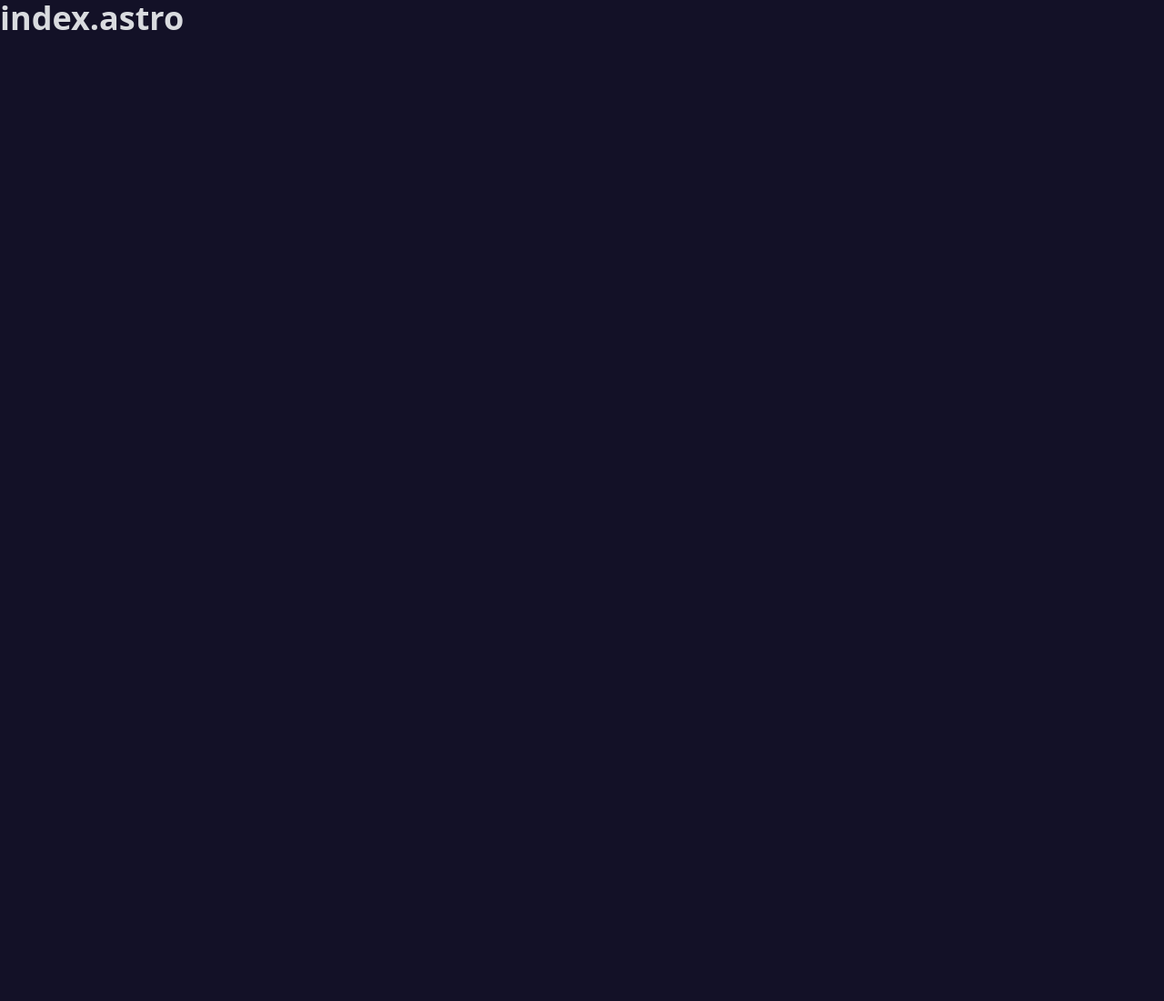
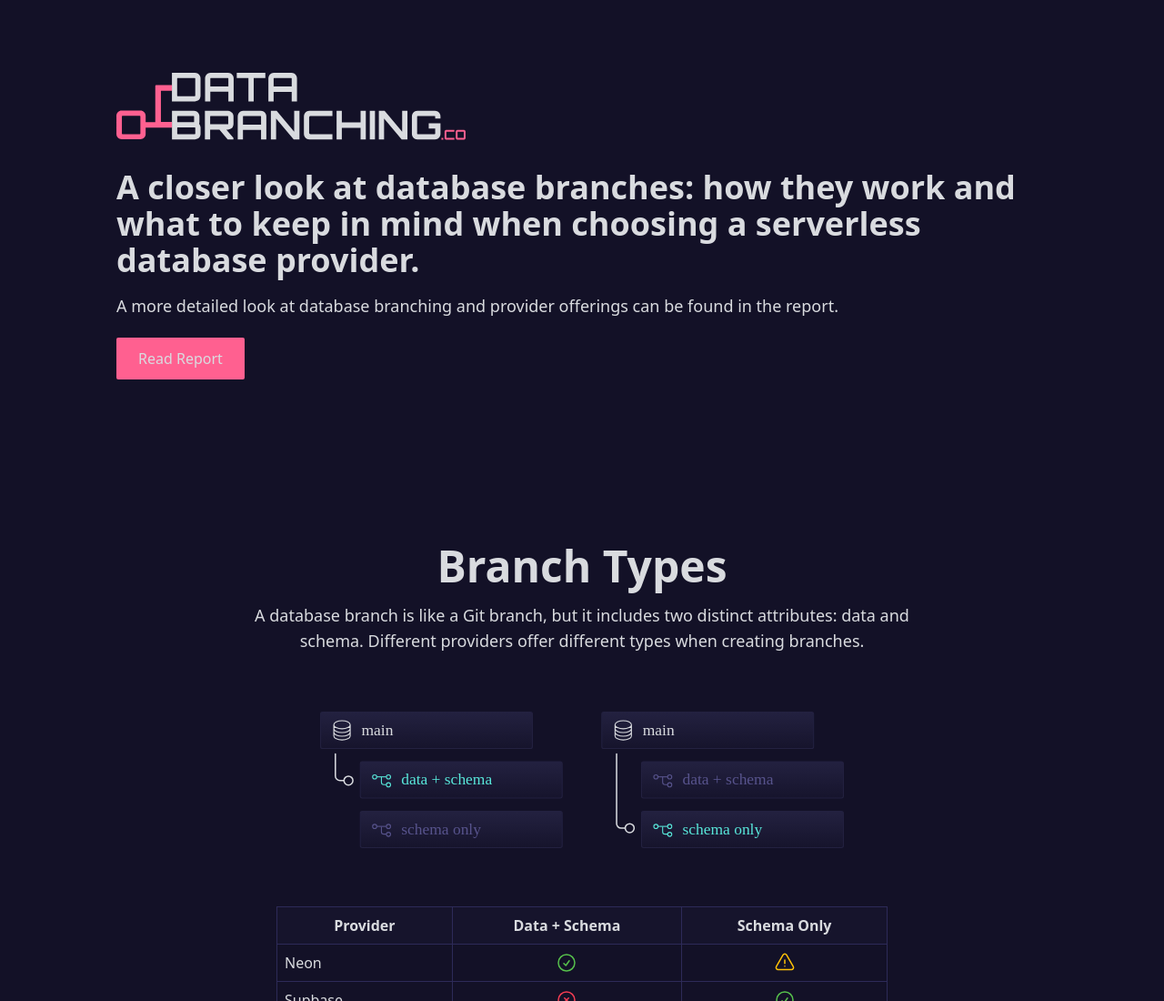
Before and after one commit to databranching/databranching, an Astro site: page / in a window 1280 px wide. Shown: the top 1100 px of the page at 91% size. Before the commit the page ends 800 px from the top, so only its background shows below. Built offline with nearby package versions, Linux system fonts and the light colour scheme; Astro itself is replaced by a stand-in of ours.

Commit message:
feat: add styles and first section

```diff
--- a/package.json
+++ b/package.json
@@ -16,6 +16,7 @@
   "dependencies": {
     "@astrojs/mdx": "^3.1.9",
     "@astrojs/tailwind": "^5.1.2",
+    "@fontsource/orbitron": "^5.1.0",
     "astro": "^4.16.14",
     "tailwindcss": "^3.4.15"
   },
--- /dev/null
+++ b/src/components/logo.astro
@@ -0,0 +1,111 @@
+---
+const { className } = Astro.props;
+
+interface Props {
+  className?: string;
+}
+---
+
+<svg version='1.1' x='0px' y='0px' viewBox='0 0 329.35 63.05' class={`${className}`}>
+  <g>
+    <path
+      class='fill-brand-salmon'
+      d='M52.46,16.88v-5.31H37.69c-0.57,0-1.03,0.46-1.03,1.03v33.83h-9.08v-5.97c0-2.7-2.19-4.89-4.89-4.89
+   H4.89c-2.7,0-4.89,2.19-4.89,4.89V57.7c0,2.7,2.19,4.89,4.89,4.89h17.79c2.7,0,4.89-2.19,4.89-4.89v-5.97l24.89,0v-5.31H41.97
+   l0-29.54H52.46z M22.6,57.35c0,0.3-0.24,0.54-0.54,0.54H5.7c-0.3,0-0.54-0.24-0.54-0.54V41c0-0.3,0.24-0.54,0.54-0.54h16.35
+   c0.3,0,0.54,0.24,0.54,0.54V57.35z'
+    ></path>
+  </g>
+  <g>
+    <path
+      class='fill-brand-text'
+      d='M52.37,26.97V0H74.1c0.95,0,1.82,0.24,2.62,0.71c0.8,0.48,1.44,1.11,1.91,1.89s0.71,1.65,0.71,2.6
+   v16.56c0,0.95-0.24,1.82-0.71,2.6s-1.11,1.42-1.91,1.89c-0.8,0.47-1.67,0.71-2.62,0.71H52.37z M57.73,21.99h16.15
+   c0.12,0,0.24-0.04,0.34-0.13c0.1-0.09,0.15-0.19,0.15-0.32V5.43c0-0.12-0.05-0.23-0.15-0.32c-0.1-0.09-0.21-0.13-0.34-0.13H57.73
+   c-0.12,0-0.23,0.04-0.32,0.13c-0.09,0.09-0.13,0.19-0.13,0.32v16.11c0,0.13,0.04,0.23,0.13,0.32
+   C57.49,21.95,57.6,21.99,57.73,21.99z'
+    ></path>
+    <path
+      class='fill-brand-text'
+      d='M83.61,5.21c0-0.95,0.24-1.82,0.71-2.6c0.47-0.79,1.1-1.42,1.89-1.89C87,0.24,87.87,0,88.82,0h16.52
+   c0.95,0,1.82,0.24,2.62,0.71c0.8,0.48,1.44,1.11,1.91,1.89s0.71,1.65,0.71,2.6v21.77h-4.98v-9.07H88.56v9.07h-4.94V5.21z
+    M105.6,12.96V5.43c0-0.12-0.05-0.23-0.15-0.32c-0.1-0.09-0.21-0.13-0.34-0.13H89.01c-0.13,0-0.23,0.04-0.32,0.13
+   c-0.09,0.09-0.13,0.19-0.13,0.32v7.53H105.6z'
+    ></path>
+    <path class='fill-brand-text' d='M124.52,26.97V4.98h-11.01V0h26.97v4.98H129.5v21.99H124.52z'></path>
+    <path
+      class='fill-brand-text'
+      d='M143.36,5.21c0-0.95,0.24-1.82,0.71-2.6c0.47-0.79,1.1-1.42,1.89-1.89c0.79-0.47,1.65-0.71,2.6-0.71
+   h16.52c0.95,0,1.82,0.24,2.62,0.71c0.8,0.48,1.44,1.11,1.91,1.89c0.47,0.79,0.71,1.65,0.71,2.6v21.77h-4.98v-9.07h-17.05v9.07
+   h-4.94V5.21z M165.35,12.96V5.43c0-0.12-0.05-0.23-0.15-0.32c-0.1-0.09-0.21-0.13-0.34-0.13h-16.11c-0.13,0-0.23,0.04-0.32,0.13
+   c-0.09,0.09-0.13,0.19-0.13,0.32v7.53H165.35z'
+    ></path>
+    <path
+      class='fill-brand-text'
+      d='M52.41,35.83h20.68c0.95,0,1.82,0.24,2.6,0.71s1.42,1.11,1.89,1.89c0.47,0.79,0.71,1.66,0.71,2.6
+   v5.28c0,0.33-0.03,0.64-0.07,0.94c-0.05,0.3-0.14,0.59-0.26,0.86c0.42,0.57,0.77,1.17,1.03,1.8c0.26,0.62,0.39,1.25,0.39,1.87v5.81
+   c0,0.95-0.24,1.82-0.71,2.6c-0.47,0.79-1.11,1.42-1.91,1.89c-0.8,0.47-1.67,0.71-2.62,0.71H52.41V35.83z M57.8,46.58h15.06
+   c0.12,0,0.23-0.04,0.3-0.13c0.07-0.09,0.11-0.19,0.11-0.32v-4.87c0-0.12-0.04-0.23-0.11-0.32c-0.07-0.09-0.17-0.13-0.3-0.13H57.8
+   c-0.13,0-0.23,0.04-0.32,0.13c-0.09,0.09-0.13,0.19-0.13,0.32v4.87c0,0.13,0.04,0.23,0.13,0.32C57.57,46.53,57.68,46.58,57.8,46.58
+   z M57.8,57.82h16.11c0.12,0,0.24-0.04,0.34-0.13c0.1-0.09,0.15-0.19,0.15-0.32v-5.36c0-0.12-0.05-0.23-0.15-0.32
+   c-0.1-0.09-0.21-0.13-0.34-0.13H57.8c-0.13,0-0.23,0.04-0.32,0.13c-0.09,0.09-0.13,0.19-0.13,0.32v5.36c0,0.12,0.04,0.23,0.13,0.32
+   C57.57,57.77,57.68,57.82,57.8,57.82z'
+    ></path>
+    <path
+      class='fill-brand-text'
+      d='M83.46,62.8V35.86h21.73c0.95,0,1.82,0.24,2.62,0.71c0.8,0.47,1.44,1.11,1.91,1.89
+   c0.47,0.79,0.71,1.65,0.71,2.6v7.27c0,0.95-0.24,1.82-0.71,2.62c-0.47,0.8-1.11,1.43-1.91,1.89c-0.8,0.46-1.67,0.69-2.62,0.69
+   l-16.78,0.04v9.22H83.46z M88.86,48.56h16.11c0.12,0,0.24-0.04,0.34-0.11c0.1-0.08,0.15-0.17,0.15-0.3v-6.89
+   c0-0.12-0.05-0.23-0.15-0.32c-0.1-0.09-0.21-0.13-0.34-0.13H88.86c-0.13,0-0.23,0.04-0.32,0.13c-0.09,0.09-0.13,0.19-0.13,0.32
+   v6.89c0,0.12,0.04,0.22,0.13,0.3S88.73,48.56,88.86,48.56z M104.96,62.8l-8.13-9.7h6.48l7.04,8.32v1.39H104.96z'
+    ></path>
+    <path
+      class='fill-brand-text'
+      d='M114.44,41.03c0-0.95,0.24-1.82,0.71-2.6c0.47-0.79,1.1-1.42,1.89-1.89s1.65-0.71,2.6-0.71h16.52
+   c0.95,0,1.82,0.24,2.62,0.71c0.8,0.47,1.44,1.11,1.91,1.89c0.47,0.79,0.71,1.66,0.71,2.6V62.8h-4.98v-9.07h-17.05v9.07h-4.94V41.03
+   z M136.43,48.79v-7.53c0-0.12-0.05-0.23-0.15-0.32c-0.1-0.09-0.21-0.13-0.34-0.13h-16.11c-0.13,0-0.23,0.04-0.32,0.13
+   c-0.09,0.09-0.13,0.19-0.13,0.32v7.53H136.43z'
+    ></path>
+    <path class='fill-brand-text' d='M145.69,62.8V35.83h5.43l16.56,19.71V35.83h4.98V62.8h-5.43l-16.6-19.74V62.8H145.69z'
+    ></path>
+    <path
+      class='fill-brand-text'
+      d='M182.06,62.8c-0.95,0-1.82-0.24-2.6-0.71c-0.79-0.47-1.42-1.1-1.89-1.89
+   c-0.47-0.79-0.71-1.65-0.71-2.6V41.03c0-0.95,0.24-1.82,0.71-2.6c0.47-0.79,1.11-1.42,1.89-1.89c0.79-0.47,1.65-0.71,2.6-0.71
+   h21.69v4.98h-20.64c-0.4,0-0.72,0.11-0.96,0.34c-0.24,0.23-0.36,0.55-0.36,0.97V56.5c0,0.4,0.12,0.72,0.36,0.96
+   c0.24,0.24,0.55,0.36,0.96,0.36h20.64v4.98H182.06z'
+    ></path>
+    <path class='fill-brand-text' d='M207.68,62.8V35.83h4.95V46.8h17.68V35.83h4.94V62.8h-4.94V51.82h-17.68V62.8H207.68z'
+    ></path>
+    <path class='fill-brand-text' d='M239,62.8V35.83h4.91V62.8H239z'></path>
+    <path class='fill-brand-text' d='M247.54,62.8V35.83h5.43l16.56,19.71V35.83h4.98V62.8h-5.43l-16.6-19.74V62.8H247.54z'
+    ></path>
+    <path
+      class='fill-brand-text'
+      d='M283.92,62.8c-0.95,0-1.82-0.24-2.6-0.71c-0.79-0.47-1.42-1.1-1.89-1.89
+   c-0.47-0.79-0.71-1.65-0.71-2.6V41.03c0-0.95,0.24-1.82,0.71-2.6c0.47-0.79,1.11-1.42,1.89-1.89c0.79-0.47,1.65-0.71,2.6-0.71
+   h16.52c0.95,0,1.82,0.24,2.62,0.71c0.8,0.47,1.44,1.11,1.91,1.89c0.47,0.79,0.71,1.66,0.71,2.6v2.1h-4.98v-1.87
+   c0-0.12-0.05-0.23-0.15-0.32c-0.1-0.09-0.21-0.13-0.34-0.13h-16.11c-0.13,0-0.23,0.04-0.32,0.13c-0.09,0.09-0.13,0.19-0.13,0.32
+   v16.11c0,0.12,0.04,0.23,0.13,0.32c0.09,0.09,0.19,0.13,0.32,0.13h16.11c0.12,0,0.24-0.04,0.34-0.13c0.1-0.09,0.15-0.19,0.15-0.32
+   V52.5h-6.11v-4.98h11.09v10.08c0,0.95-0.24,1.82-0.71,2.6c-0.47,0.79-1.11,1.42-1.91,1.89c-0.8,0.47-1.67,0.71-2.62,0.71H283.92z'
+    ></path>
+  </g>
+  <g>
+    <path class='fill-brand-salmon' d='M306.6,63.05v-1.68h1.69v1.68H306.6z'></path>
+    <path
+      class='fill-brand-salmon'
+      d='M311.33,63.05c-0.33,0-0.62-0.08-0.89-0.24s-0.49-0.38-0.65-0.65s-0.24-0.57-0.24-0.89v-5.68
+   c0-0.33,0.08-0.62,0.24-0.89c0.16-0.27,0.38-0.49,0.65-0.65s0.57-0.24,0.89-0.24h7.45v1.71h-7.09c-0.14,0-0.25,0.04-0.33,0.12
+   s-0.12,0.19-0.12,0.33v4.94c0,0.14,0.04,0.25,0.12,0.33c0.08,0.08,0.19,0.12,0.33,0.12h7.09v1.71H311.33z'
+    ></path>
+    <path
+      class='fill-brand-salmon'
+      d='M321.88,63.05c-0.33,0-0.62-0.08-0.89-0.24c-0.27-0.16-0.49-0.38-0.65-0.65
+   c-0.16-0.27-0.25-0.57-0.25-0.89v-5.68c0-0.33,0.08-0.62,0.25-0.89c0.16-0.27,0.38-0.49,0.65-0.65c0.27-0.16,0.57-0.24,0.89-0.24
+   h5.68c0.33,0,0.62,0.08,0.89,0.24c0.27,0.16,0.49,0.38,0.65,0.65c0.16,0.27,0.24,0.57,0.24,0.89v5.68c0,0.33-0.08,0.62-0.24,0.89
+   c-0.16,0.27-0.38,0.49-0.65,0.65c-0.27,0.16-0.57,0.24-0.89,0.24H321.88z M321.94,61.34h5.53c0.04,0,0.08-0.01,0.12-0.04
+   s0.05-0.07,0.05-0.11v-5.53c0-0.04-0.02-0.08-0.05-0.11c-0.03-0.03-0.07-0.04-0.12-0.04h-5.53c-0.04,0-0.08,0.02-0.11,0.04
+   c-0.03,0.03-0.04,0.07-0.04,0.11v5.53c0,0.04,0.01,0.08,0.04,0.11C321.86,61.32,321.9,61.34,321.94,61.34z'
+    ></path>
+  </g>
+</svg>
--- a/src/components/table-of-contents.astro
+++ b/src/components/table-of-contents.astro
@@ -2,7 +2,7 @@
 const { headings } = Astro.props;
 ---
 
-<ul>
+<ul class='list-none m-0 p-0'>
   {
     headings.map((heading) => {
       const { depth, slug, text } = heading;
--- /dev/null
+++ b/src/components/table.astro
@@ -0,0 +1,51 @@
+---
+import Check from '../icons/check.astro';
+import Cross from '../icons/cross.astro';
+import Warning from '../icons/warning.astro';
+
+const { tableHeaders, tableRows } = Astro.props;
+
+type IconName = 'check' | 'cross' | 'warning';
+
+interface Props {
+  tableHeaders: string[];
+  tableRows: (string | IconName)[][];
+}
+
+const getIconComponent = (item) => {
+  const icons = {
+    check: Check,
+    cross: Cross,
+    warning: Warning,
+  };
+  return icons[item] || null;
+};
+---
+
+<table class='table-auto border-collapse border border-brand-border w-full'>
+  <thead>
+    <tr>
+      {
+        tableHeaders.map((header) => {
+          return <th class='font-semibold  border border-brand-border bg-brand-surface p-2'>{header}</th>;
+        })
+      }
+    </tr>
+  </thead>
+  <tbody>
+    {
+      tableRows.map((row) => {
+        return (
+          <tr>
+            {row.map((item) => {
+              const Icon = getIconComponent(item);
+              return (
+                <td class='border border-brand-border p-2'>{Icon ? <Icon className='mx-auto size-6' /> : item}</td>
+              );
+            })}
+          </tr>
+        );
+      })
+    }
+  </tbody>
+</table>
--- /dev/null
+++ b/src/icons/check.astro
@@ -0,0 +1,21 @@
+---
+const { className = 'size-6' } = Astro.props;
+
+interface Props {
+  className?: string;
+}
+---
+
+<svg
+  xmlns='http://www.w3.org/2000/svg'
+  fill='none'
+  viewBox='0 0 24 24'
+  stroke-width='1.5'
+  stroke='currentColor'
+  class={`stroke-brand-green ${className}`}
+>
+  <path
+    stroke-linecap='round'
+    stroke-linejoin='round'
+    d='M9 12.75 11.25 15 15 9.75M21 12a9 9 0 1 1-18 0 9 9 0 0 1 18 0Z'></path>
+</svg>
--- /dev/null
+++ b/src/icons/cross.astro
@@ -0,0 +1,21 @@
+---
+const { className = 'size-6' } = Astro.props;
+
+interface Props {
+  className?: string;
+}
+---
+
+<svg
+  xmlns='http://www.w3.org/2000/svg'
+  fill='none'
+  viewBox='0 0 24 24'
+  stroke-width='1.5'
+  stroke='currentColor'
+  class={`stroke-brand-red ${className}`}
+>
+  <path
+    stroke-linecap='round'
+    stroke-linejoin='round'
+    d='m9.75 9.75 4.5 4.5m0-4.5-4.5 4.5M21 12a9 9 0 1 1-18 0 9 9 0 0 1 18 0Z'></path>
+</svg>
--- /dev/null
+++ b/src/icons/github.astro
@@ -0,0 +1,15 @@
+---
+const { className = 'size-6' } = Astro.props;
+
+interface Props {
+  className?: string;
+}
+---
+
+<svg xmlns='http://www.w3.org/2000/svg' fill='currentColor' viewBox='0 0 24 24 ' class={className}>
+  <path
+    stroke-linecap='round'
+    stroke-linejoin='round'
+    d='M11.88,0.6C5.5,0.6,0.3,5.8,0.3,12.18c0,5.44,3.78,10.05,8.86,11.23c0-0.12-0.12-0.35-0.12-0.59V20.8c-0.47,0-1.3,0-1.42,0c-0.83,0-1.54-0.35-1.89-0.95c-0.35-0.71-0.47-1.77-1.42-2.48C4.08,17.14,4.2,16.9,4.55,16.9c0.59,0.12,1.06,0.59,1.54,1.18c0.47,0.59,0.71,0.71,1.54,0.71c0.47,0,1.06,0,1.65-0.12c0.35-0.83,0.83-1.54,1.54-1.89c-3.9-0.35-5.67-2.36-5.67-4.96c0-1.18,0.47-2.25,1.3-3.19c-0.35-0.59-0.71-2.48,0-3.19c1.77,0,2.84,1.18,3.07,1.42c0.83-0.35,1.77-0.47,2.84-0.47s2.01,0.12,2.84,0.47c0.24-0.35,1.3-1.42,3.07-1.42c0.71,0.71,0.35,2.6,0.12,3.55c0.83,0.95,1.3,2.01,1.3,3.07c0,2.6-1.89,4.49-5.67,4.96c1.06,0.59,1.89,2.13,1.89,3.31v2.6c0,0.12,0,0.12,0,0.24c4.49-1.54,7.8-5.91,7.8-10.99C23.46,5.8,18.26,0.6,11.88,0.6z'
+  ></path>
+</svg>
--- /dev/null
+++ b/src/icons/warning.astro
@@ -0,0 +1,22 @@
+---
+const { className = 'size-6' } = Astro.props;
+
+interface Props {
+  className?: string;
+}
+---
+
+<svg
+  xmlns='http://www.w3.org/2000/svg'
+  fill='none'
+  viewBox='0 0 24 24'
+  stroke-width='1.5'
+  stroke='currentColor'
+  class={`stroke-brand-yellow ${className}`}
+>
+  <path
+    stroke-linecap='round'
+    stroke-linejoin='round'
+    d='M12 9v3.75m-9.303 3.376c-.866 1.5.217 3.374 1.948 3.374h14.71c1.73 0 2.813-1.874 1.948-3.374L13.949 3.378c-.866-1.5-3.032-1.5-3.898 0L2.697 16.126ZM12 15.75h.007v.008H12v-.008Z'
+  ></path>
+</svg>
--- a/src/layouts/main.astro
+++ b/src/layouts/main.astro
@@ -1,8 +1,23 @@
+---
+const { className } = Astro.props;
+
+import '@fontsource/orbitron/400.css';
+import '@fontsource/orbitron/500.css';
+import '@fontsource/orbitron/700.css';
+import '@fontsource/orbitron/900.css';
+
+interface Props {
+  className?: string;
+}
+---
+
 <html lang='en'>
   <head>
     <meta charset='utf-8' />
   </head>
-  <body class='prose bg-brand-background'>
-    <slot />
+  <body class='bg-brand-background'>
+    <main class={`p-8 sm:px-16 sm:py-20 mx-auto max-w-6xl ${className}`}>
+      <slot />
+    </main>
   </body>
 </html>
--- a/src/pages/index.astro
+++ b/src/pages/index.astro
@@ -1,7 +1,64 @@
 ---
 import Main from '../layouts/main.astro';
+import Logo from '../components/logo.astro';
+import Github from '../icons/github.astro';
+import Table from '../components/table.astro';
+import BranchTypesDiagram from '../sections/branch-types-diagram.svg';
 ---
 
-<Main>
-  <h1>index.astro</h1>
+<Main className='text-brand-text'>
+  <div class='flex flex-col min-h-screen h-full'>
+    <Logo className='w-64 sm:w-96' />
+    <div class='flex'>
+      <div class='flex flex-col gap-48 pt-8 pb-32'>
+        <section>
+          <h1 class='text-2xl sm:text-4xl mb-4 font-semibold'>
+            A closer look at database branches: how they work and what to keep in mind when choosing a serverless
+            database provider.
+          </h1>
+          <p class='text-lg mb-8'>
+            A more detailed look at database branching and provider offerings can be found in the report.
+          </p>
+          <a href='/reports/branching' class='px-6 py-3 bg-brand-salmon no-underline rounded-sm !text-brand-text'
+            >Read Report</a
+          >
+        </section>
+        <section>
+          <h2 class='text-3xl sm:text-5xl font-semibold mt-0 mb-4 text-center'>Branch Types</h2>
+          <p class='text-lg text-center mx-auto max-w-3xl mb-16'>
+            A database branch is like a Git branch, but it includes two distinct attributes: data and schema. Different
+            providers offer different types when creating branches.
+          </p>
+          <div class='mx-auto max-w-xl mb-16'>
+            <img src={BranchTypesDiagram.src} alt='branch types diagram' />
+          </div>
+          <div class='mx-auto max-w-2xl'>
+            <Table
+              tableHeaders={['Provider', 'Data + Schema', 'Schema Only']}
+              tableRows={[
+                ['Neon', 'check', 'warning'],
+                ['Supbase', 'cross', 'check'],
+                ['PlanetScale', 'check', 'check'],
+              ]}
+            />
+          </div>
+        </section>
+      </div>
+    </div>
+    <section>
+      <h2 class='text-2xl sm:text-4xl font-heading uppercase font-bold mb-4'>contribute</h2>
+      <p class='text-lg mb-8'>
+        Databranching is an Open-source MIT licensed project. Contributions from all providers are welcome. If you'd
+        like to add a provider, or make changes to existing providers, follow the instructions in the repository
+        <a href='https://github.com/databranching/databranching' class='text-brand-salmon underline'> README</a>.
+      </p>
+      <a
+        href='https://github.com/databranching/databranching'
+        class='inline-flex gap-2 items-center px-6 py-3 bg-brand-salmon no-underline rounded-sm !text-brand-text'
+      >
+        <Github />
+        Data Branching</a
+      >
+    </section>
+  </div>
 </Main>
```
Also changed, not shown: src/components/brand-section.astro (added, +26 -0 lines), src/pages/reports/[slug].astro (+12 -4 lines), tailwind.config.mjs (+19 -0 lines), src/sections/branch-types-diagram.svg (added), 1 other file.
